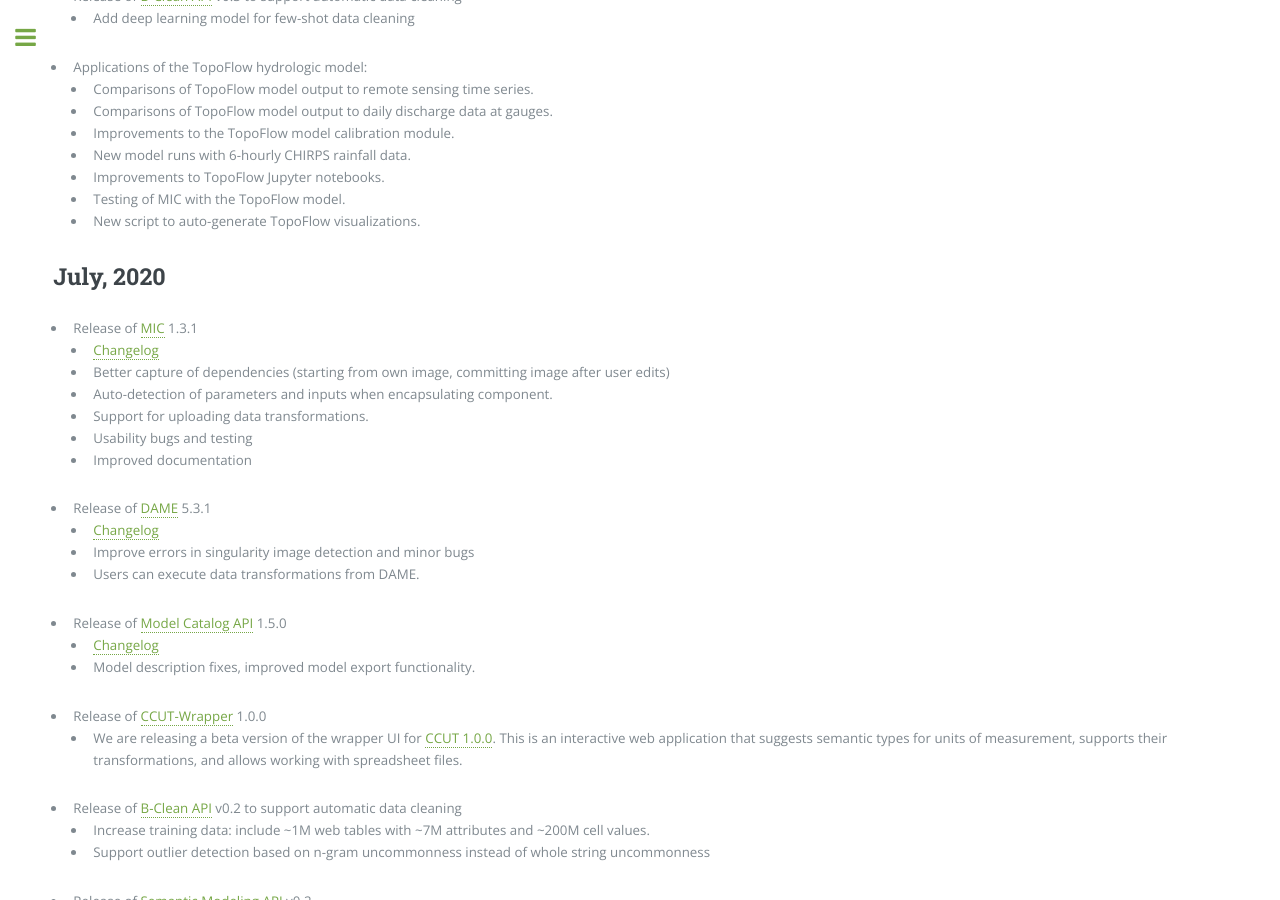
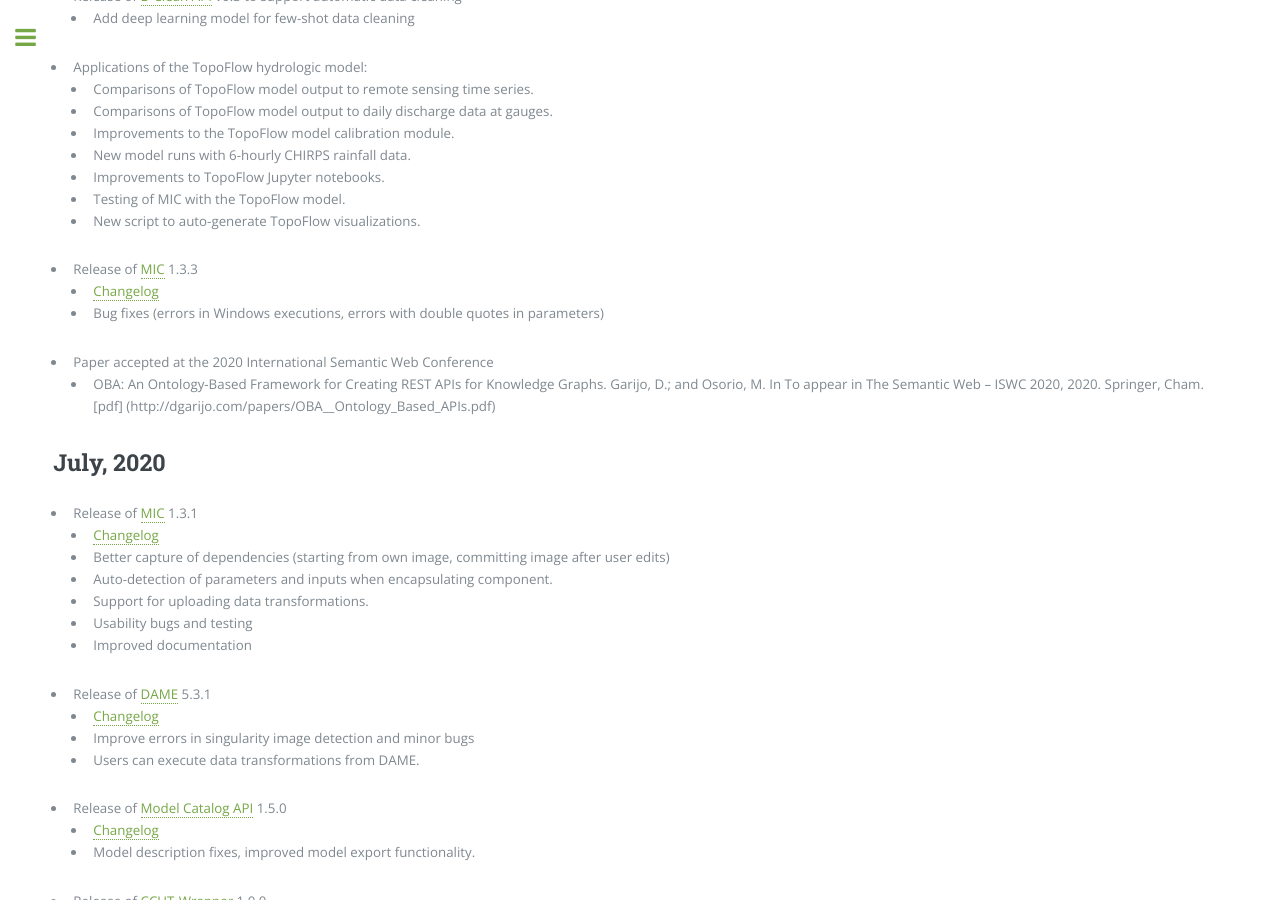
Before and after one commit to KnowledgeCaptureAndDiscovery/MINT, a Jekyll site: the page built from releases.md, in a window 1280 px wide and 900 px high, scrolled down 342 px. Built offline with Jekyll 4.4.1, drawn with Linux system fonts in a browser that asks for light colours.

Commit message:
Update releases.md

```diff
--- a/releases.md
+++ b/releases.md
@@ -16,6 +16,11 @@
   * Improvements to TopoFlow Jupyter notebooks.
   * Testing of MIC with the TopoFlow model.
   * New script to auto-generate TopoFlow visualizations.
+* Release of [MIC]({{ '/products/model/' | absolute_url }}#model-insertion-checker-mic) 1.3.3
+  * [Changelog](https://github.com/mintproject/mic/releases/tag/1.3.3)
+  * Bug fixes (errors in Windows executions, errors with double quotes in parameters)
+* Paper accepted at the 2020 International Semantic Web Conference
+  * OBA: An Ontology-Based Framework for Creating REST APIs for Knowledge Graphs. Garijo, D.; and Osorio, M. In To appear in The Semantic Web – ISWC 2020, 2020. Springer, Cham. [pdf] (http://dgarijo.com/papers/OBA__Ontology_Based_APIs.pdf)
 
 ## July, 2020
 
```
